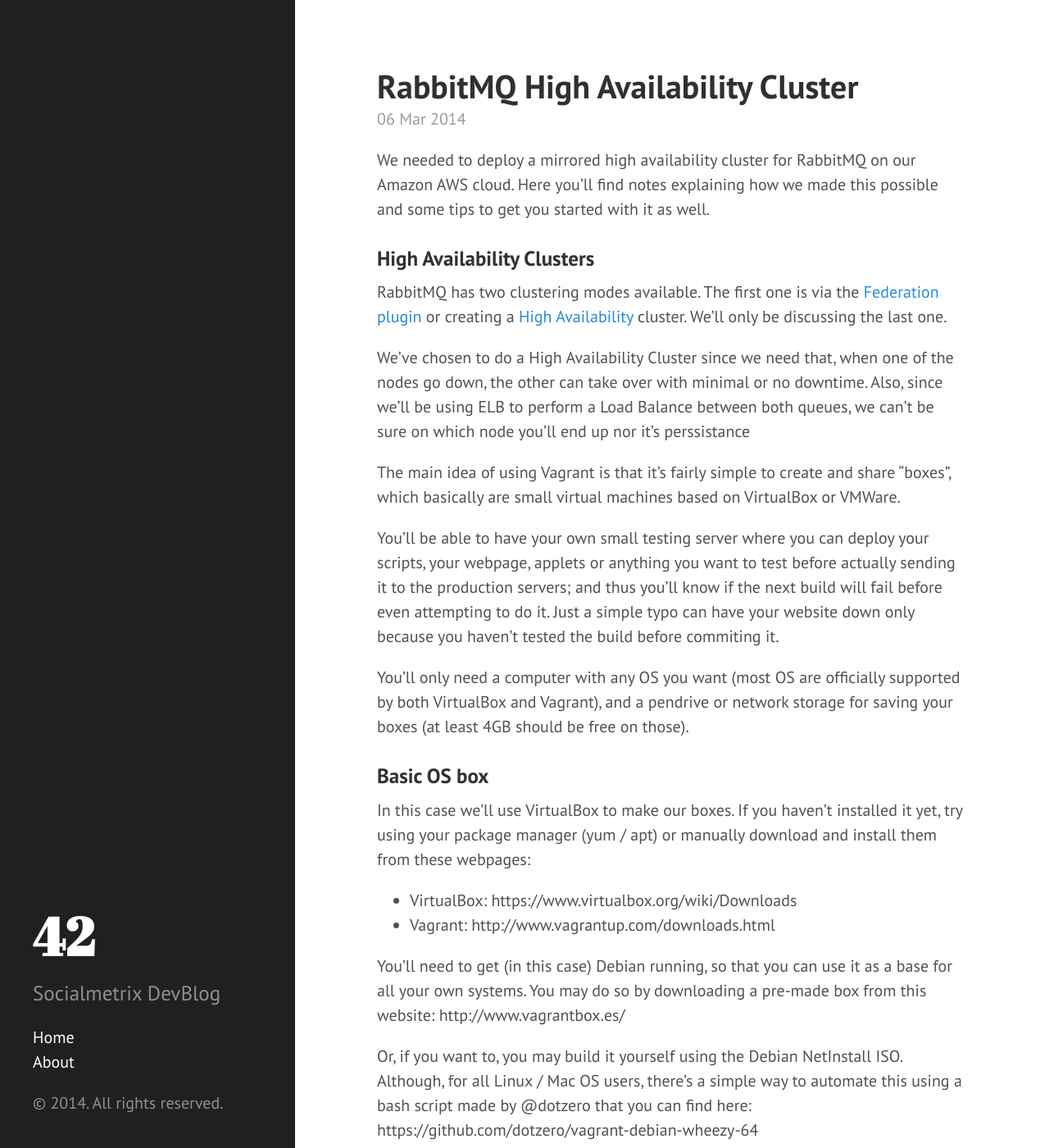
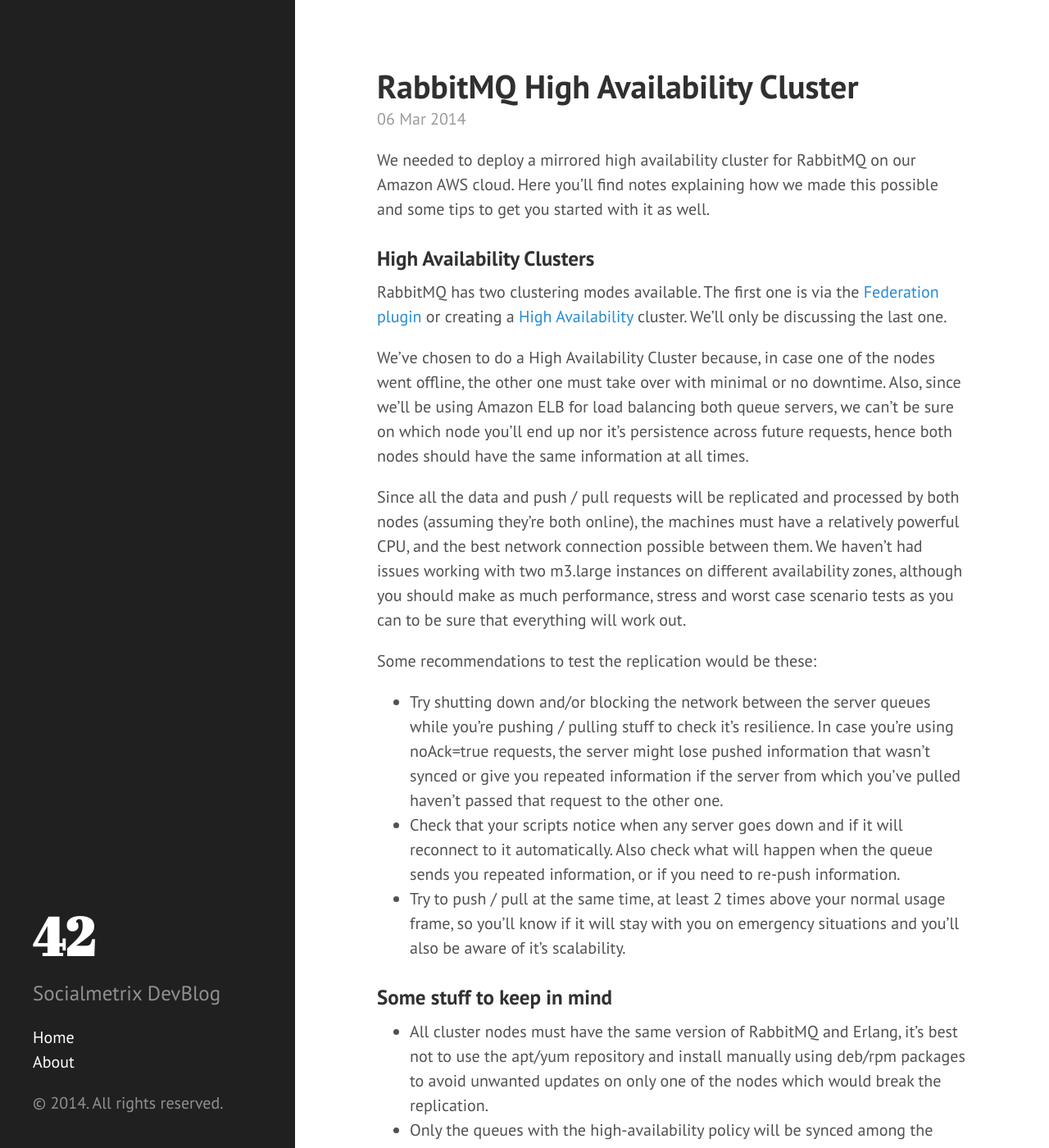
Before and after one commit to socialmetrix/socialmetrix.github.io, a Jekyll site: the page built from _posts/2014-03-06-RabbitMQ-HA-cluster.md, in a window 1280 px wide and 1400 px high. Shown: the whole window at 82% size. Built offline with Jekyll 4.4.1, drawn with Linux system fonts in a browser that asks for light colours; Markdown is read by kramdown in place of the engine named in the settings; some of the changed text lies outside the part shown.

Commit message:
forgot to save before commiting :facepalm:

````diff
--- a/_posts/2014-03-06-RabbitMQ-HA-cluster.md
+++ b/_posts/2014-03-06-RabbitMQ-HA-cluster.md
@@ -12,67 +12,73 @@
 
 RabbitMQ has two clustering modes available. The first one is via the [Federation plugin](https://www.rabbitmq.com/federation.html) or creating a [High Availability](https://www.rabbitmq.com/ha.html) cluster. We'll only be discussing the last one.
 
-We've chosen to do a High Availability Cluster since we need that, when one of the nodes go down, the other can take over with minimal or no downtime. Also, since we'll be using ELB to perform a Load Balance between both queues, we can't be sure on which node you'll end up nor it's perssistance
+We've chosen to do a High Availability Cluster because, in case one of the nodes went offline, the other one must take over with minimal or no downtime. Also, since we'll be using Amazon ELB for load balancing both queue servers, we can't be sure on which node you'll end up nor it's persistence across future requests, hence both nodes should have the same information at all times.
 
-The main idea of using Vagrant is that it's fairly simple to create and share "boxes", which basically are small virtual machines based on VirtualBox or VMWare.
+Since all the data and push / pull requests will be replicated and processed by both nodes (assuming they're both online), the machines must have a relatively powerful CPU, and the best network connection possible between them. We haven't had issues working with two m3.large instances on different availability zones, although you should make as much performance, stress and worst case scenario tests as you can to be sure that everything will work out.
 
-You'll be able to have your own small testing server where you can deploy your scripts, your webpage, applets or anything you want to test before actually sending it to the production servers; and thus you'll know if the next build will fail before even attempting to do it. Just a simple typo can have your website down only because you haven't tested the build before commiting it.
+Some recommendations to test the replication would be these:
 
-You'll only need a computer with any OS you want (most OS are officially supported by both VirtualBox and Vagrant), and a pendrive or network storage for saving your boxes (at least 4GB should be free on those).
+* Try shutting down and/or blocking the network between the server queues while you're pushing / pulling stuff to check it's resilience. In case you're using noAck=true requests, the server might lose pushed information that wasn't synced or give you repeated information if the server from which you've pulled haven't passed that request to the other one.
+* Check that your scripts notice when any server goes down and if it will reconnect to it automatically. Also check what will happen when the queue sends you repeated information, or if you need to re-push information.
+* Try to push / pull at the same time, at least 2 times above your normal usage frame, so you'll know if it will stay with you on emergency situations and you'll also be aware of it's scalability.
 
 
-### Basic OS box
+### Some stuff to keep in mind
 
-In this case we'll use VirtualBox to make our boxes. If you haven't installed it yet, try using your package manager (yum / apt) or manually download and install them from these webpages:
-
-* VirtualBox: https://www.virtualbox.org/wiki/Downloads
-* Vagrant: http://www.vagrantup.com/downloads.html
-
-You'll need to get (in this case) Debian running, so that you can use it as a base for all your own systems. You may do so by downloading a pre-made box from this website: http://www.vagrantbox.es/
-
-Or, if you want to, you may build it yourself using the Debian NetInstall ISO. Although, for all Linux / Mac OS users, there's a simple way to automate this using a bash script made by @dotzero that you can find here: https://github.com/dotzero/vagrant-debian-wheezy-64
-
-Once you have a basic .box file, save it somewhere (maybe a pendrive or a remote hard disk), since it will be the base for all your next proyects. If you created your basic OS box using VirtualBox please check the label "Packing your custom box" at the end of the script to make your first .box before proceeding with the setup.
+* All cluster nodes must have the same version of RabbitMQ and Erlang, it's best not to use the apt/yum repository and install manually using deb/rpm packages to avoid unwanted updates on only one of the nodes which would break the replication.
+* Only the queues with the high-availability policy will be synced among the cluster. You can filter the regular expressions or use separate virtual host if you need to have some non-synced queues (only existing in one node).
+* In this tutorial we will use hostnames to join both servers, it's not recommended to use Amazon hostnames since they change each time you stop/start the instance (unless it has an Elastic IP, or is part of a VPC). Our recommendation is to use Route53 zones with the EC2 hostname as a CNAME; this will automatically point you to the local or external IP address depending your location.
+* Erlang cookies must be the same between all servers in the cluster. Check that all occurrences of the .erlang.cookie file have the same encoded string, you may find those at /root/, /home/<user>/, and /var/lib/rabbitmq/. It's best to set your cookie with a lauch parameter to avoid misconfiguration.
 
 
-### Your first Vagrant machine
+### Queue Server Setup
 
-Now, let's create a new Vagrant machine using the previous Debian box file that we created or downloaded on the previous step. Let's say it's called "debian-wheezy.box":
+In this case we'll deploy the cluster on Debian 7 ("Wheezy") based AMIs, if you're using Red Hat or another linux distro, the steps might differ but the logic will be basically the same.
 
-```
-# 1.- We import the box file to our system...
-vagrant add box debian-wheezy ./debian-wheezy.box
-# 2.- Then create a default directory
-mkdir -p ~/Vagrant/machine-01/
-cd ~/Vagrant/machine-01/
-# 3.- And we boot our machine
-vagrant init debian-wheezy
-vagrant up
-vagrant ssh
+```bash
+# RabbitMQ setup (.deb based to avoid unwanted updates)
+wget https://www.rabbitmq.com/releases/rabbitmq-server/v3.2.3/rabbitmq-server_3.2.3-1_all.deb
+dpkg -i rabbitmq-server_3.2.3-1_all.deb
+# You may need to install or update erlang before installing rabbitmq-server
 ```
 
-It's possible that you need to setup the "insecure vagrant key" for password-less ssh logins or you can use your own key as well changing config.ssh.private_key_path on the Vagrantfile configuration file. If you don't want to use ssh keys; the default user, named vagrant will (should) have "vagrant" as a password by default and should be able to use sudo anywhere without a password. If you created the box manually, you may need to change those settings or setup your own ssh settings by changing config.ssh.username and (maybe) config.ssh.port or config.ssh.shell on the Vagrantfile file to match your preferred settings.
+Now, you must setup which ports you'll open to allow the servers can talk to each other, in this case we'll also set a custom cookie that must be the same between both nodes. In these case we opened ports 47000-47500; you must also open TCP ports 4369, 5672 between them, for erlang and rabbitmq services. If you'll use the web-management interface you'll need to open TCP ports 15672 and 55672.
 
-You'll now be able to install anything you need (ie. MySQL, Apache, Java, etc...) on the machine without having to install it on your own computer, and you'll also be able to re-package this box in case you need to send it to a different developer for testing or even to make a new box with all your services pre-bundled.
-
-There's also a way to make your boxes auto-prepare themselves using puppet or chef. We're not going to cover that in this case, but you can check more about that in this website: http://docs.vagrantup.com/v2/provisioning/index.html
+```bash
+# In debian, the default configuration will be executed at launch reading the file /etc/default/rabbitmq-server
+echo 'export RABBITMQ_SERVER_START_ARGS="-kernel inet_dist_listen_min 47000 -kernel inet_dist_listen_max 47500"' >> /etc/default/rabbitmq-server
+echo 'export RABBITMQ_CTL_ERL_ARGS="-name rabbit@`hostname` -setcookie RANDOMSTRINGHERE"' >> /etc/default/rabbitmq-server
+# Now, start the server
+/etc/init.d/rabbitmq-server restart
+```
 
 
-### Packing your custom box
+### Queue Clustering
 
-Once you have the Vagrant machine installed with all your preferred packages and/or services needed (ie. a LAMP stack), you may now re-package it and create a new box that already have all those services installed so you won't need to go thru all that process again and thus be able to share the box with other people.
+You'll now have both servers installed but as separate RabbitMQ instances, we need to tell them to act as one, and also clarify which queues we want them to replicate. In this case, our first server "server1.domain.com" will be the master, and "server2.domain.com" will be the slave, in case server1 falls down the second one will automatically become the new master, and the other one will become a slave once it gets back online.
 
-First you need to know what's the name of your Vagrant. It's usually the same name as your box, with the addition of a custom name (usually "default") and a timestamp. In this case, let's say it's called debian-wheezy_default-1393269383 (you may change this behaviour using the Vagrantfile's config variable v.name), let's package it...
-
-```
-# Change the name to your actual VirtualBox setup on the parameter --base
-# Also, you may change where the box is outputted with the parameter --output
-vagrant package --base debian-wheezy_default-1393269383 --output ~/debian-wheezy-lamp.box
+```bash
+# You must run this on the slave server (server2), of course use your own hostnames
+rabbitmqctl stop_app
+rabbitmqctl join_cluster rabbit@server1.domain.com
+rabbitmqctl start_app
+rabbitmqctl cluster_status
 ```
 
-If you want to, it's a good idea to host this file on a storage server on your office's network and you'll only need to share the Vagrantfile with all the custom setup that you wanted. In case the instance can work on a default setup, you'll only need to repeat the "first Vagrant machine" steps but using the URL for the boxfile instead of a local reference.
+On the last command you must see that this server is joined to a cluster with server1.domain.com and you will be able to check that on cluster_status on the other server as well, there's no need to do anything else on the master machine, but you will need to add all other slaves in case you have more than 1.
+
+You'll find more tips about adding, checking or removing nodes from a cluster in the [RabbitMQ Clusting](http://www.rabbitmq.com/clustering.html#breakup) documentation website.
 
 
-### And you're done!
+### Mirroring Queues
 
-You now have absolutely no excuses for not testing your builds and thus having a seamless night of sleep after an unexpected deployment marathon. Also, your SysAdmin and DevOps friends will deeply thank you for testing your code.
+You may do this using the CLI command line script; or via the web-management service. If you want to use the web management, remember to [activate the management plugin](https://www.rabbitmq.com/management.html) first.
+
+You'll find examples on how to synchronize all or some queues using regular expressions in the [High Availability](https://www.rabbitmq.com/ha.html#eager-synchronisation) documentation webpage. We recommend to add ha-all on every queue to avoid issues and an easier configuration.
+
+
+### Load Balancing both nodes
+
+Now, if you're on Amazon AWS, you only need to create an ELB load balancer for TCP port 5672 and point all your software to the ELB address. It's important to clarify that the ELB must be able to connect to the Queue using TCP port 5672, and because of how ELB works the port will be left open for the world, so make sure to use secure passwords and to delete the default guest username.
+
+That's all for now, have fun queuing!
````
